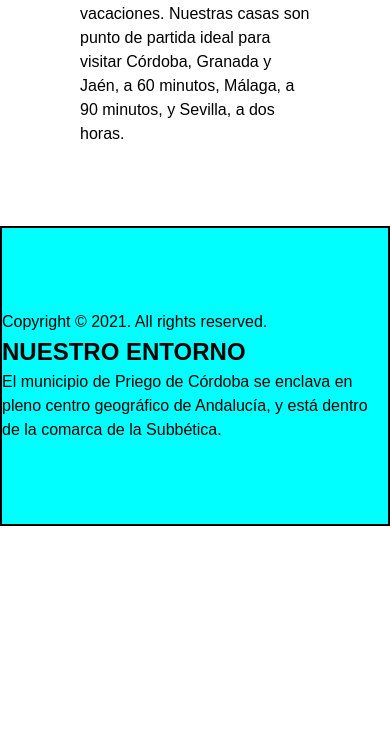
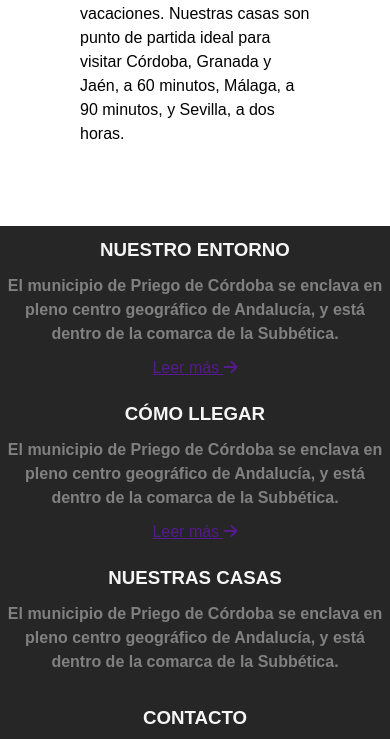
Before and after one commit to ManuelPeJu/TEST_WEB_2, a plain HTML site: page index.html in a window 390 px wide. Shown: the part 2606-3345 px from the top of the page. Before the commit the page ends 3132 px from the top, so only its background shows below. Drawn offline with Linux system fonts and the light colour scheme.

Commit message:
first attempt about footer

```diff
--- a/css/style.css
+++ b/css/style.css
@@ -79,9 +79,7 @@ h6 {
   }
 
   footer {
-    background-color: aqua;
     width: 100%;
-    border: 2px solid black;
 
   }
 
@@ -440,6 +438,12 @@ h6 {
   flex: 1;
 }
 
+@media screen and (max-width: 1024px) {
+  .card_info {
+    flex-direction: column;
+  }
+
+}
 
 @media screen and (max-width: 768px) {
   .card_info {
@@ -635,12 +639,122 @@ h6 {
 /* FOOTER */
 
 .footer {
-  background-color: aqua;
+  background-color: #262626;
+  color: grey;
   width: 100%;
-  height: 300px;
+  height: 100%;
   bottom: 1;
   display: flex;
-  flex-direction: column;
+  flex-direction: row;
+  justify-content: center;
   align-items: center;
   justify-content: center;
 }
+
+.footer_container {
+  display: flex;
+  flex-direction: row;
+  justify-content: center;
+  align-items: center;
+  width: 100%;
+  height: 100%;
+
+}
+
+.footer h3 {
+  color: whitesmoke;
+}
+
+.footer p {
+  color: grey;
+  font-weight: bold;
+}
+
+.sub_footer {
+  display: flex;
+  flex-direction: row;
+  justify-content: center;
+  align-items: center;
+  width: 100%;
+
+}
+
+.footer_content {
+  flex-wrap: nowrap;
+  display: flex;
+  flex-direction: column;
+  justify-content: center;
+  align-items: center;
+  height: 100%;
+  margin: 10px;
+  flex: 1;
+}
+
+.footer_content p {
+  text-align: center;
+  margin: 10px;
+  width: 100%;
+}
+
+@media screen and (max-width: 1024px) {
+  .footer {
+    flex-direction: column;
+    justify-content: center;
+    align-items: center;
+
+  }
+
+  .sub_footer {
+    flex-direction: column;
+    justify-content: center;
+    align-items: center;
+
+  }
+
+  .footer_content {
+    width: 100%;
+    margin: 10px;
+    height: 100%;
+
+  }
+
+  .footer_content p {
+    text-align: center;
+    margin: 10px;
+    width: 100%;
+
+  }
+
+}
+
+
+@media screen and (max-width: 768px) {
+  .footer {
+    flex-direction: column;
+    justify-content: center;
+    align-items: center;
+
+  }
+
+  .sub_footer {
+    flex-direction: column;
+    justify-content: center;
+    align-items: center;
+
+  }
+
+  .footer_content {
+    width: 100%;
+    margin: 10px;
+    height: 100%;
+
+  }
+
+  .footer_content p {
+    text-align: center;
+    margin: 10px;
+    width: 100%;
+
+  }
+
+}
--- a/index.html
+++ b/index.html
@@ -84,12 +84,31 @@
     </main>
 
     <footer class="footer">
-        <div>
-            <p>Copyright &copy; 2021. All rights reserved.</p>
-            <h2>NUESTRO ENTORNO</h2>
+        <div class="footer_content">
+            <h3>NUESTRO ENTORNO</h2>
+            <p>El municipio de Priego de Córdoba se enclava en pleno centro geográfico de Andalucía, y está dentro de la comarca de la Subbética.</p>
+            <a href="">Leer más <i class="fa-solid fa-arrow-right"></i></a>
+        </div>
+        <div class="footer_content">
+            <h3>CÓMO LLEGAR</h2>
+            <p>El municipio de Priego de Córdoba se enclava en pleno centro geográfico de Andalucía, y está dentro de la comarca de la Subbética.</p>
+            <a href="">Leer más <i class="fa-solid fa-arrow-right"></i></a>
+        </div>
+        <div class="footer_content">
+            <h3>NUESTRAS CASAS</h2>
             <p>El municipio de Priego de Córdoba se enclava en pleno centro geográfico de Andalucía, y está dentro de la comarca de la Subbética.</p>
         </div>
-
+        <div class="footer_content">
+            <h3>CONTACTO</h2>
+            <p><i class="fa-brands fa-whatsapp">+34 627 57 37 91</i></p>
+            <p><i class="fa-solid fa-envelope">camponubes@subbetica.com</i></p>
+        </div>
+        <!--
+        <div class="sub_footer">
+            <p>© 2024 Rural Camponubes</p>
+            <p>Theme: Camponubes by maperezotero</p>
+        </div>
+        -->
     </footer>
 
     <script src="/js/index.js"></script>
```
